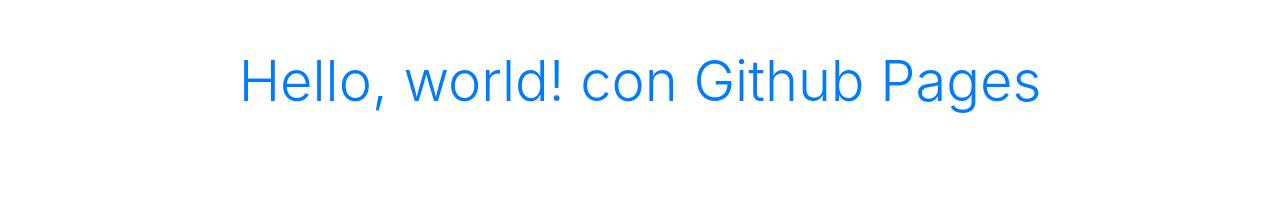
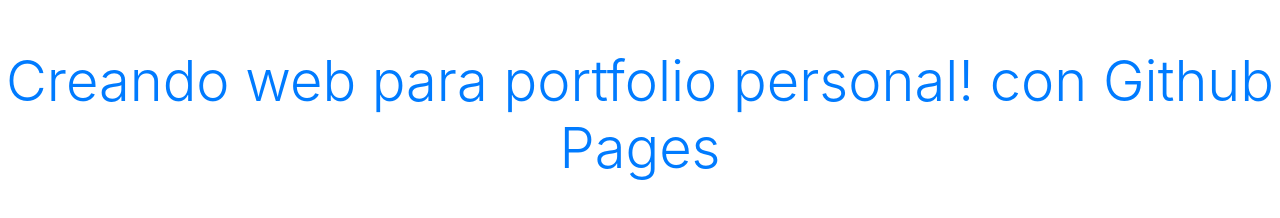
Before and after one commit to Sergiochueco-94/Sergiochueco-94.github.io, a plain HTML site: page index.html in a window 1280 px wide. Drawn offline with nearby package versions, Linux system fonts and the light colour scheme.

Commit message:
modificación titulo

```diff
--- a/index.html
+++ b/index.html
@@ -11,7 +11,7 @@
     <title>Hello, world!</title>
   </head>
   <body>
-    <h1 class = "text-center mt-5 display-4 text-primary">Hello, world! con Github Pages</h1>
+    <h1 class = "text-center mt-5 display-4 text-primary">Creando web para portfolio personal! con Github Pages</h1>
 
     <!-- Optional JavaScript -->
     <!-- jQuery first, then Popper.js, then Bootstrap JS -->
```
